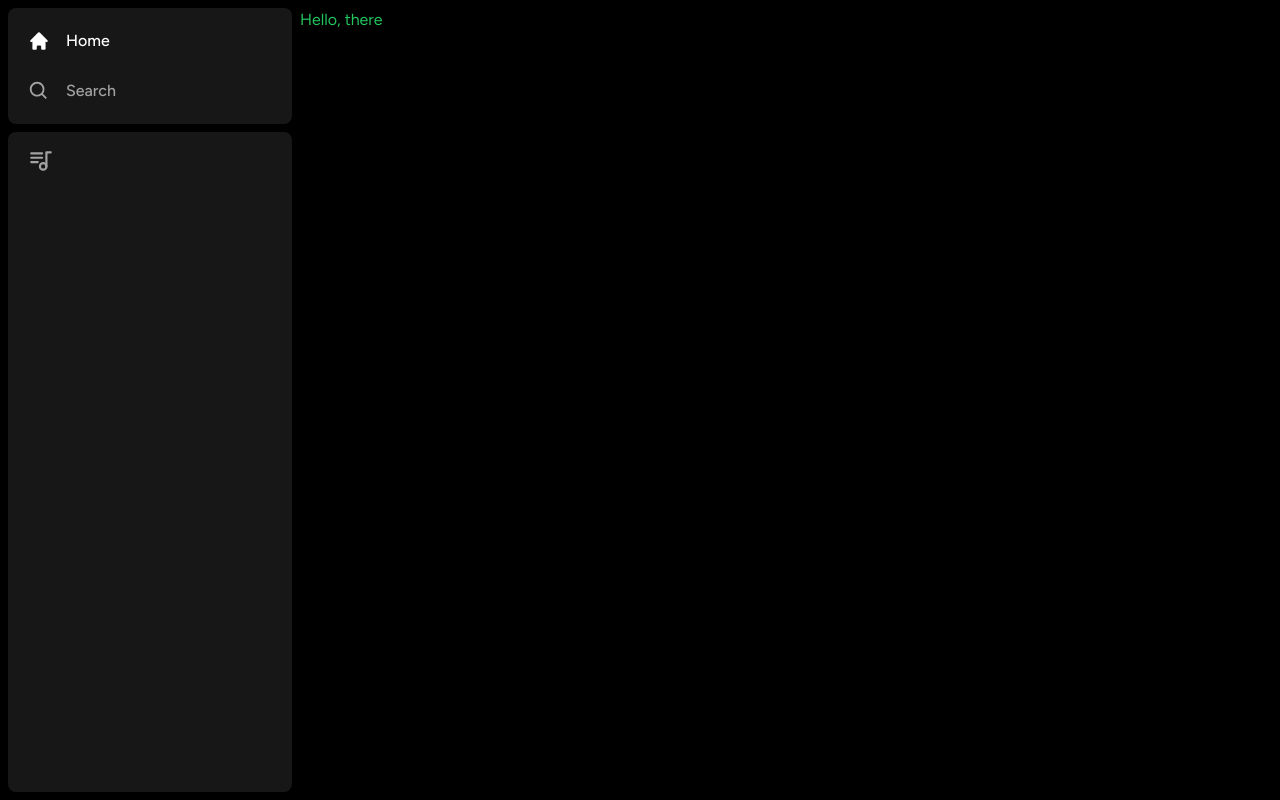
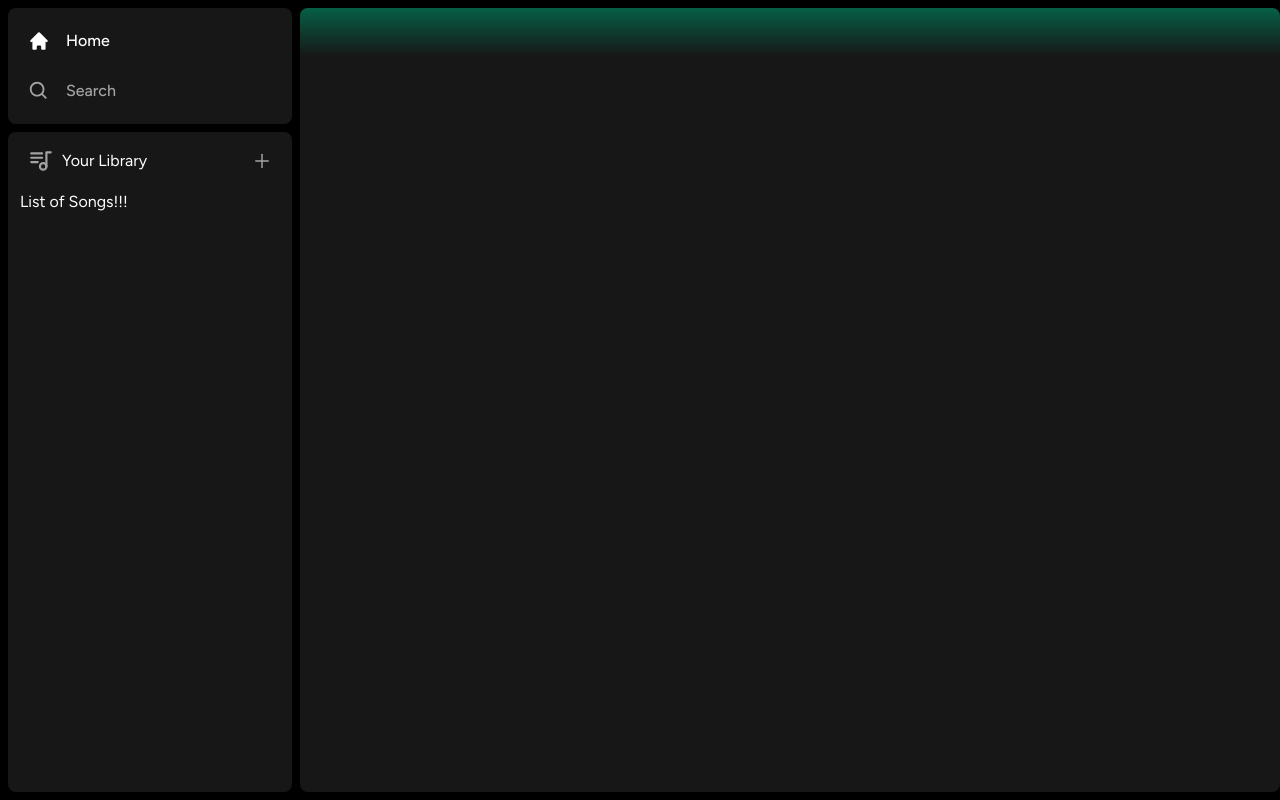
Before and after one commit to niraj-kumar-r/niravo, a Next.js app: page / in a window 1280 px wide. Built offline with nearby package versions, Linux system fonts and the light colour scheme.

Commit message:
added bg

```diff
--- a/app/(site)/page.tsx
+++ b/app/(site)/page.tsx
@@ -1,3 +1,9 @@
+import Header from "@/components/Header";
+
 export default function Home() {
-    return <div className="text-green-500">Hello, there</div>;
+    return (
+        <div className="w-full h-full overflow-hidden overflow-y-auto rounded-lg bg-neutral-900">
+            <Header></Header>
+        </div>
+    );
 }
--- /dev/null
+++ b/components/Header.tsx
@@ -0,0 +1,33 @@
+"use client";
+
+import { useRouter } from "next/navigation";
+import { twMerge } from "tailwind-merge";
+
+interface HeaderProps {
+    children: React.ReactNode;
+    className?: string;
+}
+
+const Header: React.FC<HeaderProps> = ({ children, className }) => {
+    const router = useRouter();
+    const handleLogout = () => {
+        // handle Logout
+    };
+
+    return (
+        <div
+            className={twMerge(
+                `
+                h-fit
+                bg-gradient-to-b
+                from-emerald-800
+                p-6`,
+                className
+            )}
+        >
+            <div className=""></div>
+        </div>
+    );
+};
+
+export default Header;
--- a/components/Library.tsx
+++ b/components/Library.tsx
@@ -1,6 +1,7 @@
 "use client";
 
 import { TbPlaylist } from "react-icons/tb";
+import { AiOutlinePlus } from "react-icons/ai";
 
 const Library = () => {
     const onClick = () => {
@@ -12,7 +13,16 @@ const Library = () => {
             <div className="flex items-center justify-between px-5 pt-4">
                 <div className="inline-flex items-center gap-x-2 ">
                     <TbPlaylist className="text-neutral-400" size={26} />
+                    <p>Your Library</p>
                 </div>
+                <AiOutlinePlus
+                    onClick={onClick}
+                    size={20}
+                    className="transition cursor-pointer text-neutral-400 hover:text-white"
+                />
+            </div>
+            <div className="flex flex-col px-3 mt-4 gap-y-2">
+                List of Songs!!!
             </div>
         </div>
     );
```
